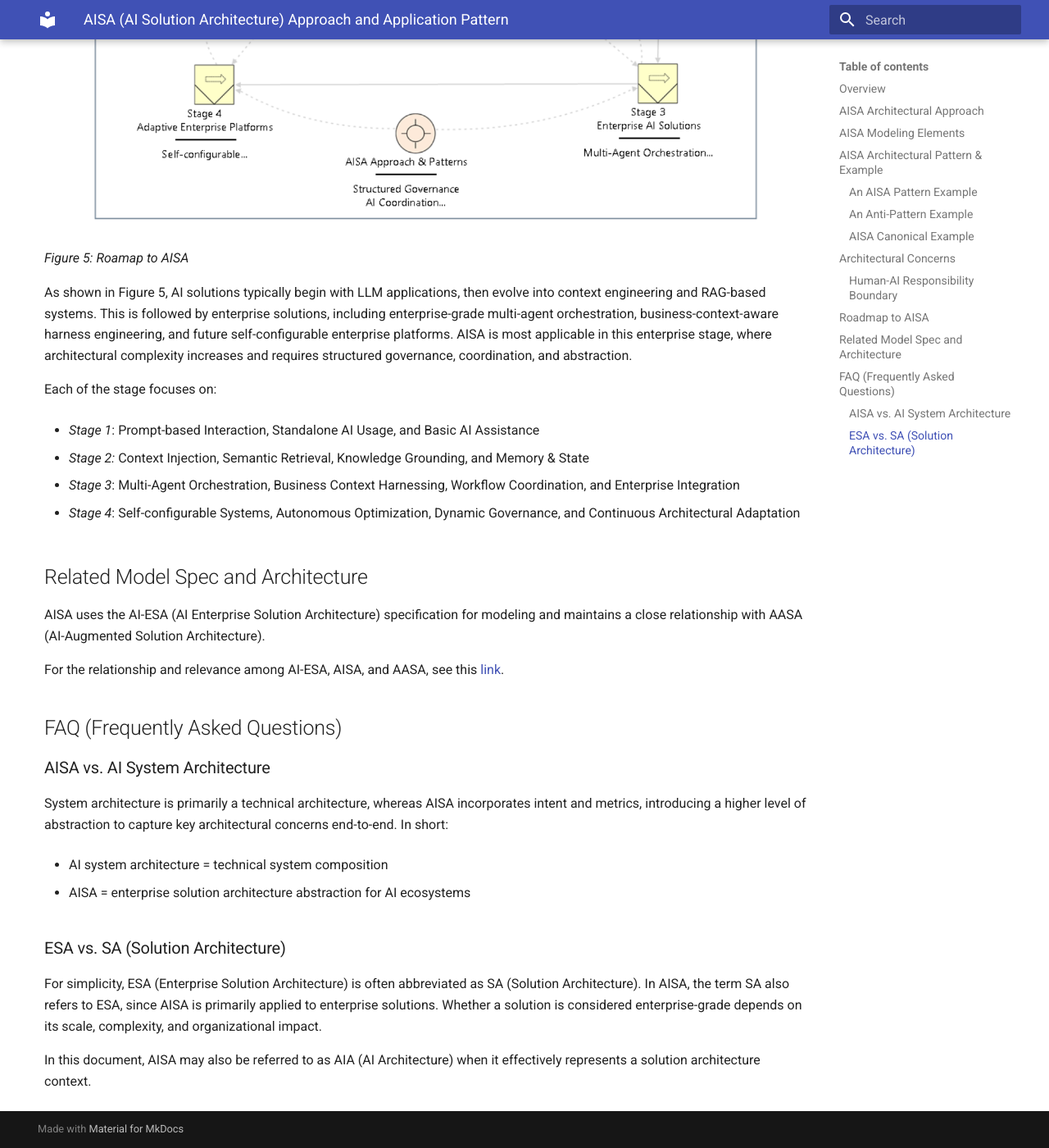
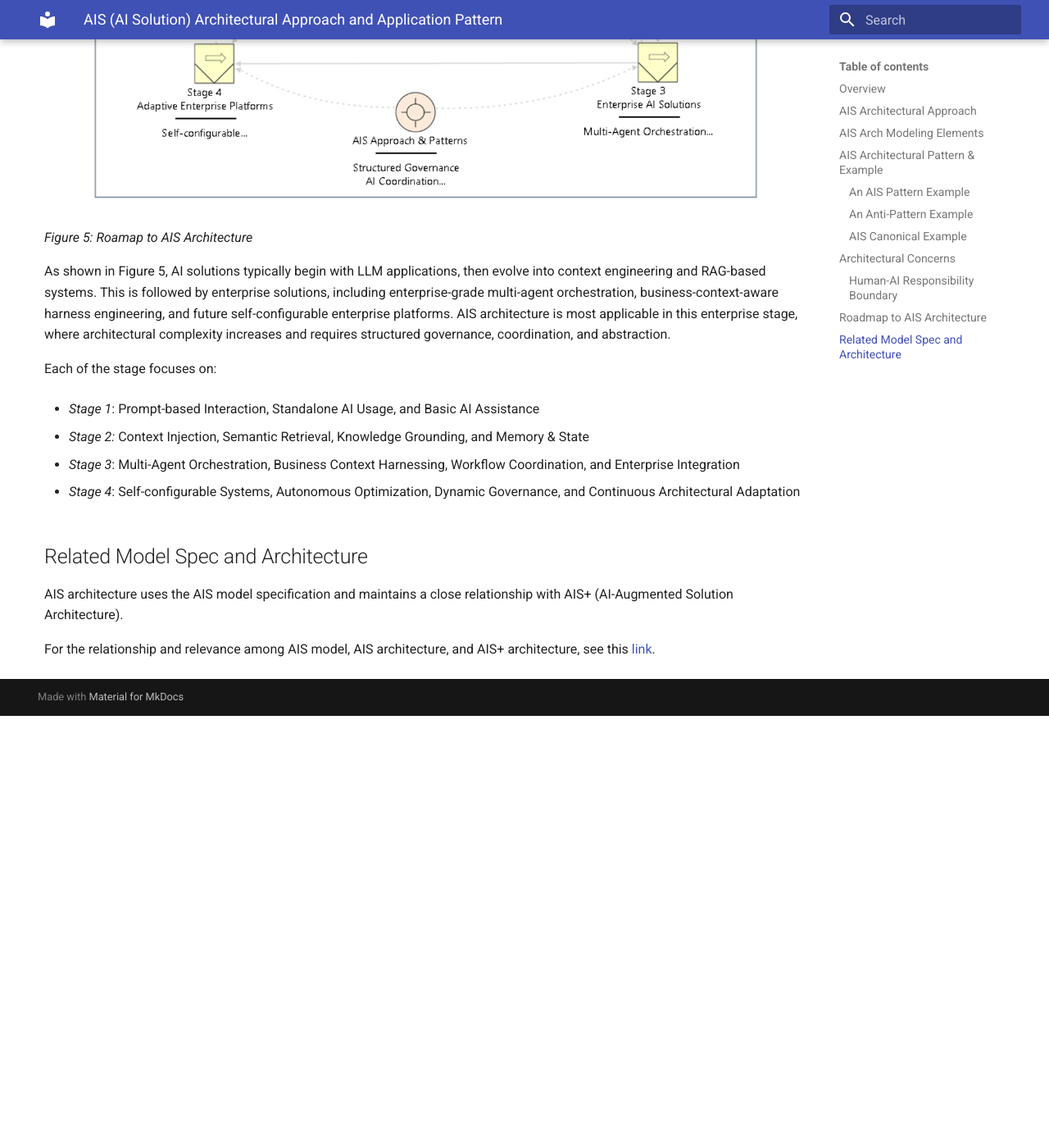
Before and after one commit to seniorgu/aisa, an MkDocs documentation site: the page built from docs/aisa-specification.md, in a window 1280 px wide and 1400 px high, scrolled down 6510 px. Shown: the whole window at 82% size. Built offline with MkDocs 1.6.1 and Material for MkDocs 9.7.7, drawn with Linux system fonts in a browser that asks for light colours; after the commit the page ends 7383 px from its top, so only the background shows below that; some of the changed text lies outside the part shown.

```diff
--- a/docs/_config.yml
+++ b/docs/_config.yml
@@ -1,3 +1,3 @@
-title: AISA Modeling Approach
-description: AISA Modeling Approach Specificaton
+title: AI Solution (AIS) Approach
+description: AIS Architectural Approach and Application Pattern
 remote_theme: pages-themes/cayman@v0.2.0
--- a/docs/aisa-specification.md
+++ b/docs/aisa-specification.md
@@ -1,14 +1,14 @@
-# AISA (AI Solution Architecture) Approach and Application Pattern
+# AIS (AI Solution) Architectural Approach and Application Pattern
 
 ---
 
 ## Overview
 
-Many organizations are adopting AI without a clear understanding of how to integrate and absorb it into their broader ecosystem. The *AISA Architectural Approach and Application Pattern* provide blueprint-level architectural maps that can be implemented in AI solutions serving business objectives. These approaches are governed by the AI-ESA element specification to ensure shared understanding among key stakeholders and to enable consensus through a common architectural language.
+Many organizations are adopting AI without a clear understanding of how to integrate and absorb it into their broader ecosystem. The *AI Solution (AIS) Architectural Approach*, abbreviated as AIS architecture, provides blueprint-level architectural maps that can be implemented in AI solutions serving business objectives. These approaches are governed by the AIS model specification to ensure shared understanding among key stakeholders and to enable consensus through a common architectural language.
 
-## AISA Architectural Approach
+## AIS Architectural Approach
 
-AISA is an architectural operationalization approach for AI-native enterprise solutions governed by AI-ESA abstractions. In simple terms, AISA represents an AI-native architectural orientation for adaptive solutions that goes beyond prompts, agents, AI tooling, and isolated AI implementations.
+AIS architecture is an architectural operationalization approach for AI-native enterprise solutions governed by AIS model abstractions. In simple terms, AIS architecture represents an AI-native architectural orientation for adaptive solutions that goes beyond prompts, agents, AI tooling, and isolated AI implementations.
 
 It emphasizes:
 
@@ -20,33 +20,33 @@ It emphasizes:
 
 - **Data-centric architecture:** centering on AI and data architecture, including data input and sources, transformation, storage, and management. It also considers key data services such as data orchestration, model reasoning capabilities, knowledge access, context management, data APIs, intent awareness, and data validation loops to better serve enterprise business needs
 
-## AISA Modeling Elements
+## AIS Arch Modeling Elements
 
-As an AI-native architectural approach, AISA focuses on AI-specific elements, as shown in the following list (Figure 1).
+As an AI-native architectural approach, AIS Arch focuses on AI-specific elements, as shown in the following list (Figure 1).
 
 ![AISA Modeling Elements](images/aisa-elements.png "AISA Modeling Elements")
 
 *Figure 1: AI-Specific Modeling Elements*
 
-For most AISA solutions, closely related elements - such as input, output, and governance control - as well as non-AI elements not shown in Figure 1, are also used as supplementary elements. For the complete set of AISA modeling elements, refer to the AI-ESA specification (see this [link](https://github.com/seniorgu/ai-esa/blob/main/docs/ai-esa-specification.md)), on which AISA modeling is based.
+For most AIS solutions, closely related elements - such as input, output, and governance control - as well as non-AI elements not shown in Figure 1, are also used as supplementary elements. For the complete set of AIS modeling elements, refer to the AIS model specification (see this [link](https://github.com/seniorgu/ai-esa/blob/main/docs/ai-esa-specification.md)), on which AIS architecture is based.
 
-If the solution is AI-augmented in nature, the AASA (AI-Augmented Solution Architecture) architectural approach (see this [link](https://github.com/seniorgu/aasa/blob/main/docs/aasa-specification.md)) can be applied.
+If the solution is AI-augmented in nature, the AIS+ (AI-Augmented Solution) architectural approach (see this [link](https://github.com/seniorgu/aasa/blob/main/docs/aasa-specification.md)) can be applied.
 
-In simple terms, both AISA and AASA use AI-ESA for enterprise AI solution modeling, but they differ in focus and application scope. For their relevance and relationship, see the following "Related Model Spec and Architecture" section.
+In simple terms, both AIS and AIS architectures use AIS model elements for enterprise AI solution modeling, but they differ in focus and application scope. For their relevance and relationship, see the following "Related Model Spec and Architecture" section.
 
 ---
 
-## AISA Architectural Pattern & Example
+## AIS Architectural Pattern & Example
 
-AISA architectural patterns mean more architectural usage pattern, orchestration pattern, operational topology, governance and architectural mapping patterns, rather than software design patterns or normative architectural style patterns.
+AIS architectural patterns mean more architectural usage pattern, orchestration pattern, operational topology, governance and architectural mapping patterns, rather than software design patterns or normative architectural style patterns.
 
-### An AISA Pattern Example
+### An AIS Pattern Example
 
 Note from the Figure 2 pattern example, AI-native still requires app logic, data services, and technical services. but they are NOT the architectural center of gravity.
 
 ![AISA Pattern Example](images/aisa-pattern-example.png "AISA Pattern Example")
 
-*Figure 2: AISA Pattern Example*
+*Figure 2: AIS Pattern Example*
 
 ### An Anti-Pattern Example
 
@@ -56,13 +56,13 @@ Figure 3 shows an “Isolated Agent Chaos” anti-pattern. This pattern shows th
 
 *Figure 3: An Anti-Pattern Example*
 
-### AISA Canonical Example
+### AIS Canonical Example
 
-Figure 4 shows a canonical example of AISA for an AI-Native Enterprise Assistance Platform.
+Figure 4 shows a canonical example of AIS architectural pattern for an AI-Native Enterprise Assistance Platform.
 
 ![AISA Canonical Example](images/aisa-canonical-pattern-example.png "AISA Canonical Example")
 
-*Figure 4: AISA Canonical Pattern Example*
+*Figure 4: AIS Canonical Pattern Example*
 
 Unlike general reusable patterns, the canonical pattern focuses on holistic architectural composition and illustrates how multiple patterns can coexist coherently within a unified architectural structure.
 
@@ -70,7 +70,7 @@ Unlike general reusable patterns, the canonical pattern focuses on holistic arch
 
 ## Architectural Concerns
 
-AISA helps clarify architectural solution concerns in the following areas:
+AIS architecture helps clarify architectural solution concerns in the following areas:
 
 - agent coordination, and adaptive workflows,
 
@@ -100,13 +100,13 @@ Based on common understanding, the human–AI responsibility boundary can be lis
 
 ---
 
-## Roadmap to AISA
+## Roadmap to AIS Architecture
 
 ![Roadmap to AISA](images/aisa-roadmap.png "Roadmap to AISA")
 
-*Figure 5: Roamap to AISA*
+*Figure 5: Roamap to AIS Architecture*
 
-As shown in Figure 5, AI solutions typically begin with LLM applications, then evolve into context engineering and RAG-based systems. This is followed by enterprise solutions, including enterprise-grade multi-agent orchestration, business-context-aware harness engineering, and future self-configurable enterprise platforms. AISA is most applicable in this enterprise stage, where architectural complexity increases and requires structured governance, coordination, and abstraction.
+As shown in Figure 5, AI solutions typically begin with LLM applications, then evolve into context engineering and RAG-based systems. This is followed by enterprise solutions, including enterprise-grade multi-agent orchestration, business-context-aware harness engineering, and future self-configurable enterprise platforms. AIS architecture is most applicable in this enterprise stage, where architectural complexity increases and requires structured governance, coordination, and abstraction.
 
 Each of the stage focuses on:
 
@@ -120,22 +120,6 @@ Each of the stage focuses on:
 
 ## Related Model Spec and Architecture
 
-AISA uses the AI-ESA (AI Enterprise Solution Architecture) specification for modeling and maintains a close relationship with AASA (AI-Augmented Solution Architecture).
+AIS architecture uses the AIS model specification and maintains a close relationship with AIS+ (AI-Augmented Solution Architecture).
 
-For the relationship and relevance among AI-ESA, AISA, and AASA, see this [link](https://github.com/seniorgu/ai-esa/blob/main/docs/relationship-of-ai-esa-to-aisa-and-aasa.md).
-
-## FAQ (Frequently Asked Questions)
-
-### AISA vs. AI System Architecture
-
-System architecture is primarily a technical architecture, whereas AISA incorporates intent and metrics, introducing a higher level of abstraction to capture key architectural concerns end-to-end. In short:
-
-- AI system architecture = technical system composition
-
-- AISA = enterprise solution architecture abstraction for AI ecosystems
-
-### ESA vs. SA (Solution Architecture)
-
-For simplicity, ESA (Enterprise Solution Architecture) is often abbreviated as SA (Solution Architecture). In AISA, the term SA also refers to ESA, since AISA is primarily applied to enterprise solutions. Whether a solution is considered enterprise-grade depends on its scale, complexity, and organizational impact.
-
-In this document, AISA may also be referred to as AIA (AI Architecture) when it effectively represents a solution architecture context.
+For the relationship and relevance among AIS model, AIS architecture, and AIS+ architecture, see this [link](https://github.com/seniorgu/ai-esa/blob/main/docs/relationship-of-ai-esa-to-aisa-and-aasa.md).
```
Also changed, not shown: LICENSE.md (deleted, +0 -386 lines), README.md (+6 -6 lines), docs/images/aisa-roadmap.png.
